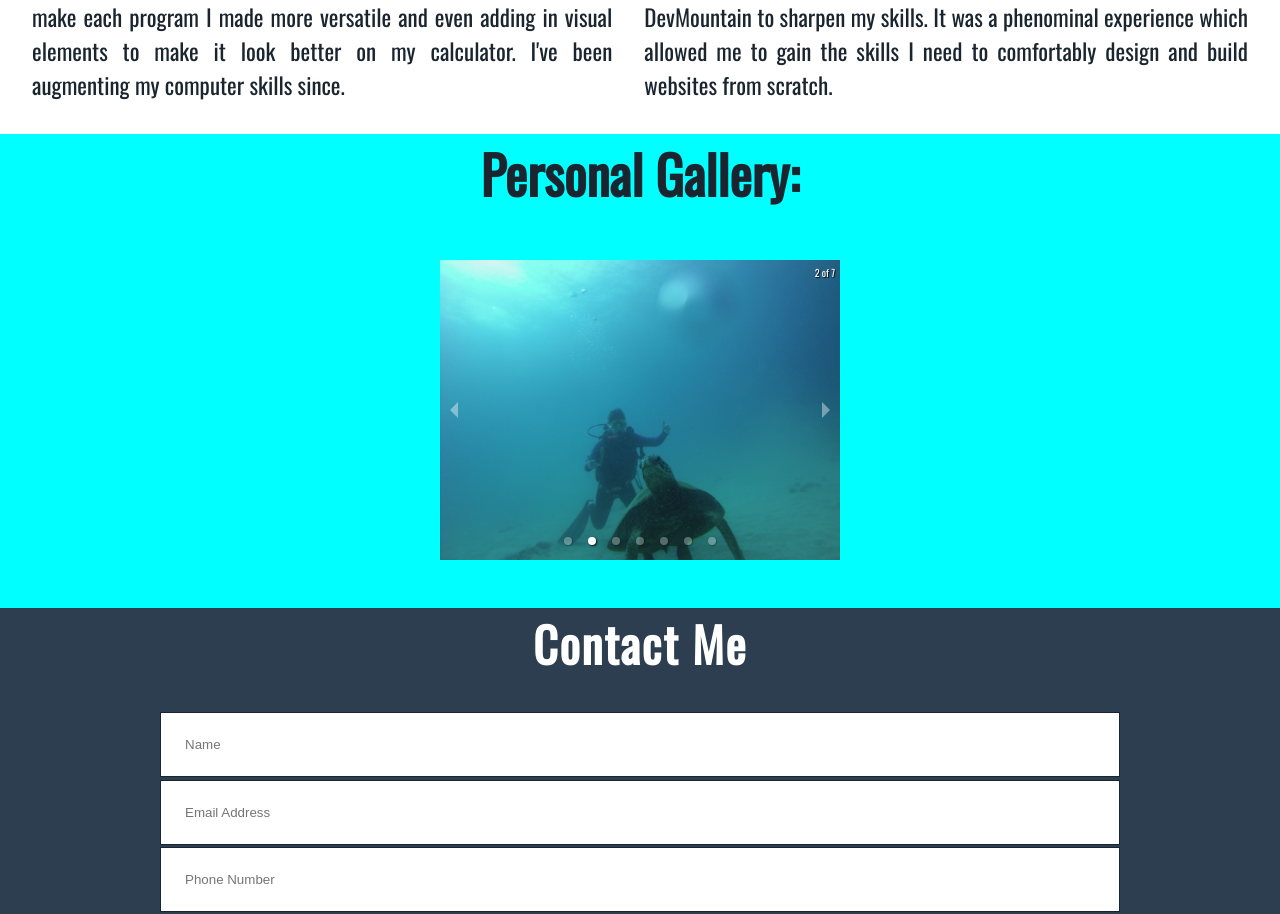
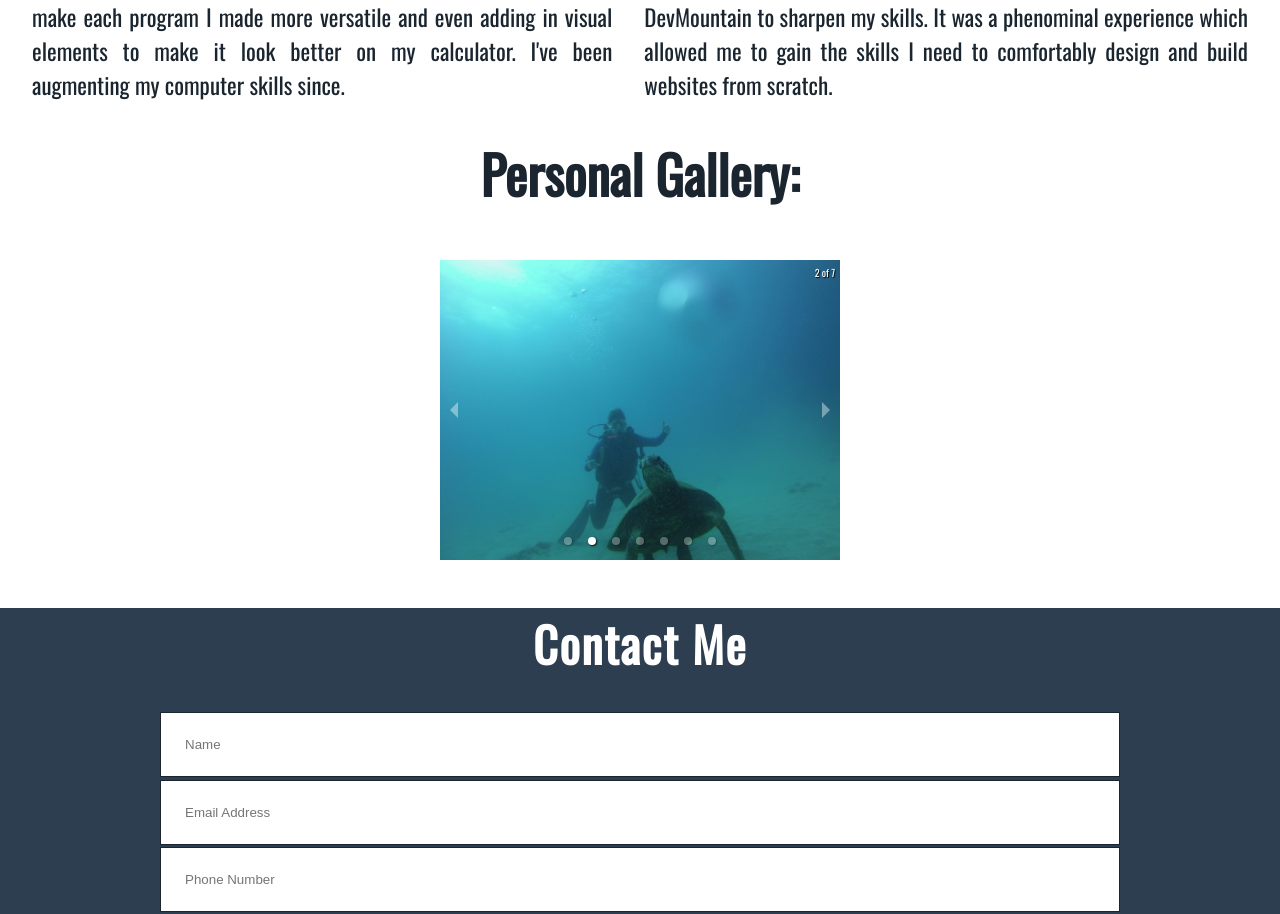
Before and after one commit to tyler-ray/better-portfolio, a React (Create React App) app: page / in a window 1280 px wide. Shown: the part 2665-3579 px from the top of the page. Built offline with nearby package versions, Linux system fonts and the light colour scheme.

Commit message:
hosting again

```diff
--- a/src/components/CSS/Gallery.css
+++ b/src/components/CSS/Gallery.css
@@ -18,7 +18,7 @@
     font-size: 110%;
     height:100%;
 
-    background-color: aqua;
+    /* background-color: aqua; */
 }
 .myGallery{
     padding-bottom:3rem;
```
